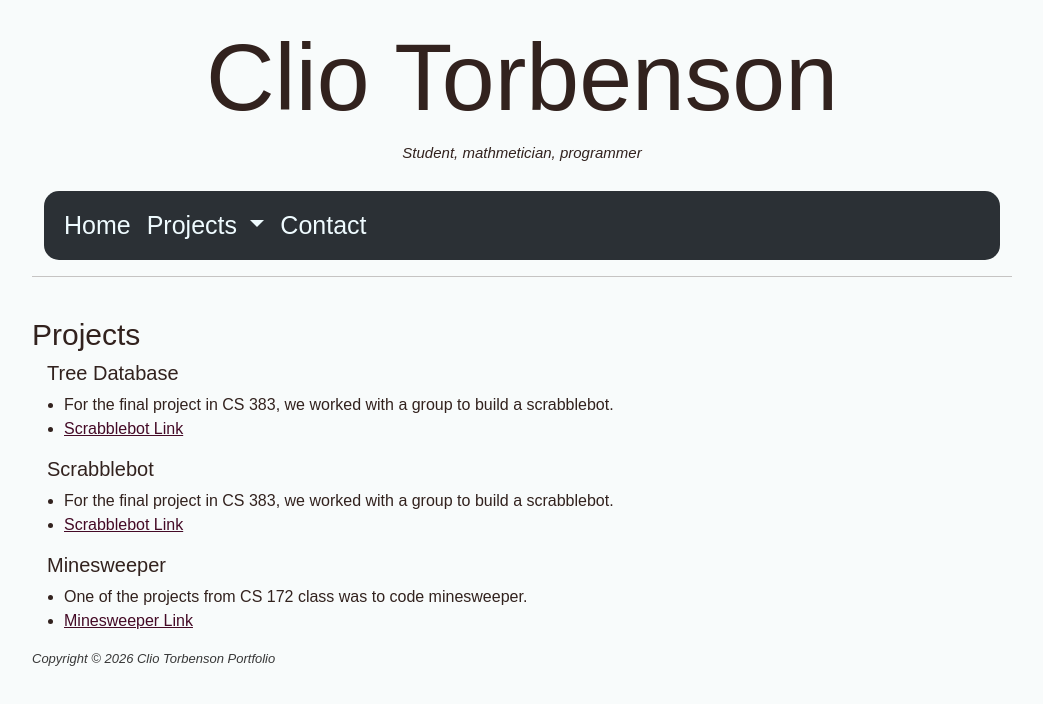
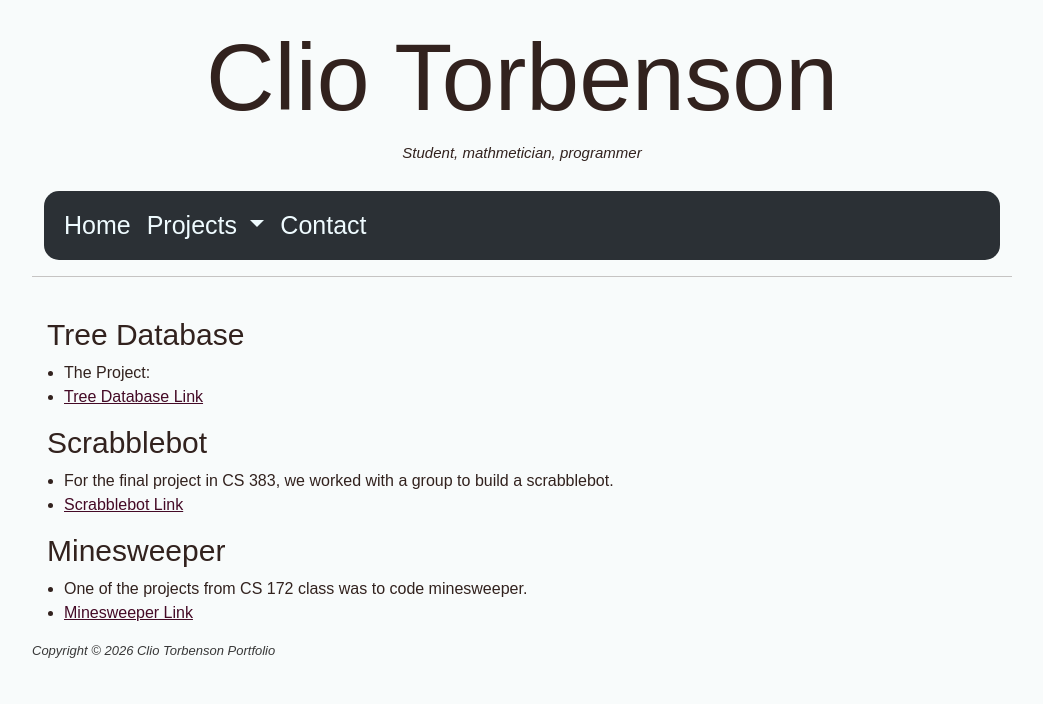
Before and after one commit to ClioTorbenson/cs293, a website: page project.html in a window 1280 px wide. Shown: the whole page, without its empty margins (118-1161 px from the left). Drawn offline with nearby package versions, Linux system fonts and the light colour scheme; a web font is replaced by a local one.

Commit message:
Add files via upload

```diff
--- a/project.html
+++ b/project.html
@@ -48,22 +48,20 @@
    <hr><br>
 
    <section id="Projects">
-      <h2>Projects</h2>
-         <h3 class="indent" id="TreeDatabase">Tree Database</h3>
+      <h2 class="indent" id="TreeDatabase">Tree Database</h2>
+         <ul>
+            <li>The Project:</li>
+            <li><a href="https://github.com/ClioTorbenson/cs293" target="_blank">Tree Database Link</a></li> <!-- The link just goes to my github, not the actual project -->
+         </ul>
+      <h2 class="indent" id="Scrabblebot">Scrabblebot</h2>
          <ul>
             <li>For the final project in CS 383, we worked with a group to build a scrabblebot.</li>
             <li><a href="https://github.com/ClioTorbenson/cs293" target="_blank">Scrabblebot Link</a></li> <!-- The link just goes to my github, not the actual project -->
          </ul>
-         <h3 class="indent" id="Scrabblebot">Scrabblebot</h3>
-            <ul>
-                <li>For the final project in CS 383, we worked with a group to build a scrabblebot.</li>
-                <li><a href="https://github.com/ClioTorbenson/cs293" target="_blank">Scrabblebot Link</a></li> <!-- The link just goes to my github, not the actual project -->
-            </ul>
-         <h3 class="indent" id="Minesweeper">Minesweeper</h3>
+      <h2 class="indent" id="Minesweeper">Minesweeper</h2>
          <ul>
             <li>One of the projects from CS 172 class was to code minesweeper.</li>
             <li><a href="https://github.com/ClioTorbenson/cs293" target="_blank">Minesweeper Link</a></li>
-            </ul>
          </ul>
    </section>
 
```
Also changed, not shown: contact.html (+1 -1 lines), script.js (+6 -2 lines). Lines whose indentation alone changed are shown as unchanged.
